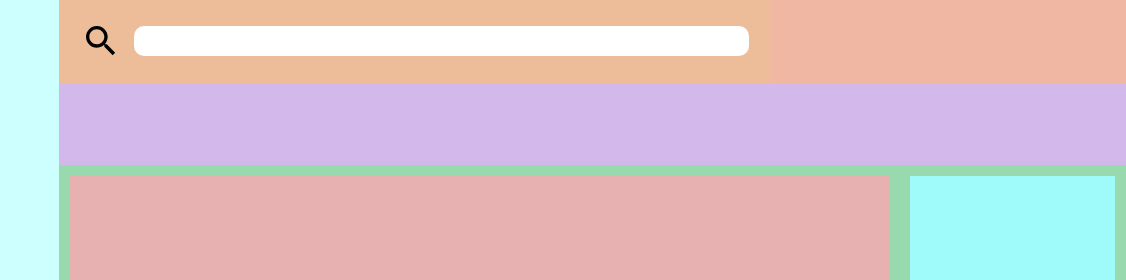
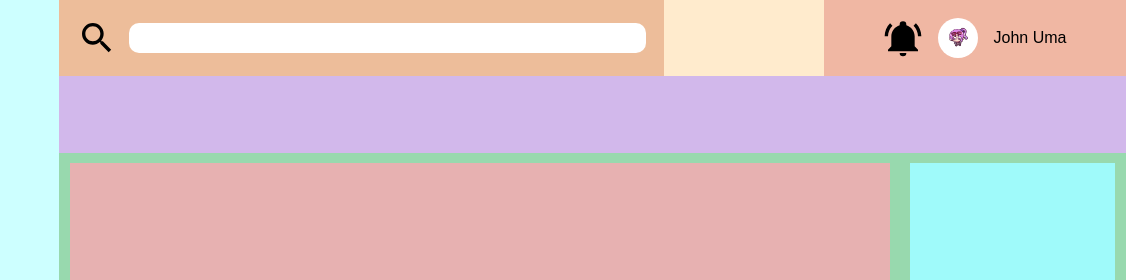
Before and after one commit to caleb-hoang/odin-admin-dashboard, a plain HTML site: page index.html in a window 1280 px wide. Shown: the top 280 px of the page, 154-1280 px from the left. Drawn offline with Linux system fonts and the light colour scheme.

Commit message:
Created identifier set on top of search bar

```diff
--- a/index.html
+++ b/index.html
@@ -35,7 +35,11 @@
                     <img src="images/magnify.svg" alt="Magnifying glass icon">
                     <input type="text">
                 </div>
-                <div id="identifiers"></div>
+                <div id="identifiers">
+                    <img src="images/bell-ring.svg" alt="Notification Bell">
+                    <img class="icon" src="images/user-icon.png" alt="User Icon">
+                    <p class="username">John Uma</p>
+                </div>
             </div>
             <div id="mini-profile"></div>
         </div>
--- a/style.css
+++ b/style.css
@@ -64,6 +64,7 @@ html, body {
     display:grid;
     grid-template-columns: 2fr 1fr;
     justify-content:space-between;
+    gap: 15%;
     background-color:blanchedalmond;
 }
 
@@ -83,16 +84,32 @@ html, body {
     border-radius: 10px;
 }
 
+
 #searchbox img {
     height: 5vh;
 }
 
+
 #identifiers {
+    display:flex;
+    flex-direction:row;
+    align-items:center;
+    justify-content:center;
+    gap: 5%;
     background-color: rgb(240, 183, 163);
 }
 
+#identifiers img {
+    height:5vh;
+    width:5vh;
+}
+
+.icon {
+    background-color:white;
+    border-radius: 50px;
+}
+
 #mini-profile {
-
     background-color: rgb(210, 184, 235);
 }
 
```
Also changed, not shown: images/bell-ring.svg (added), images/user-icon.png (added).
